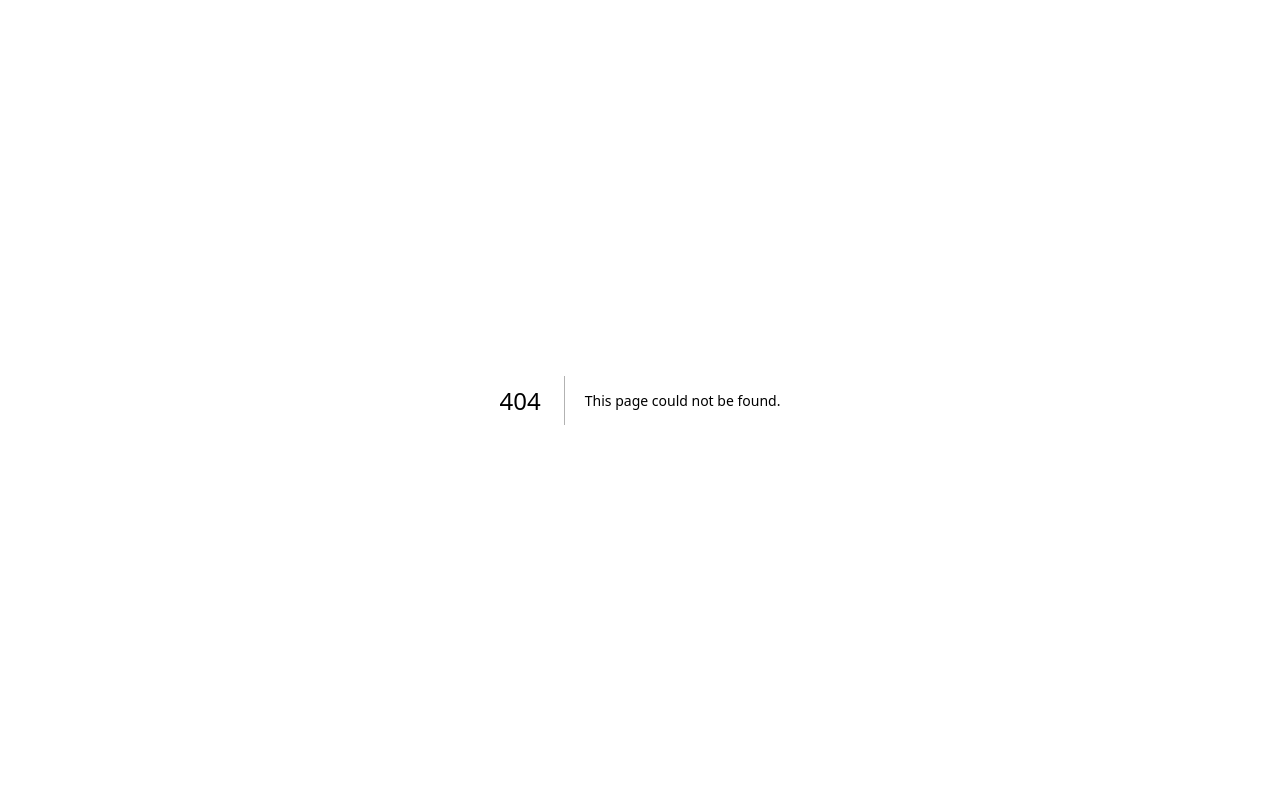
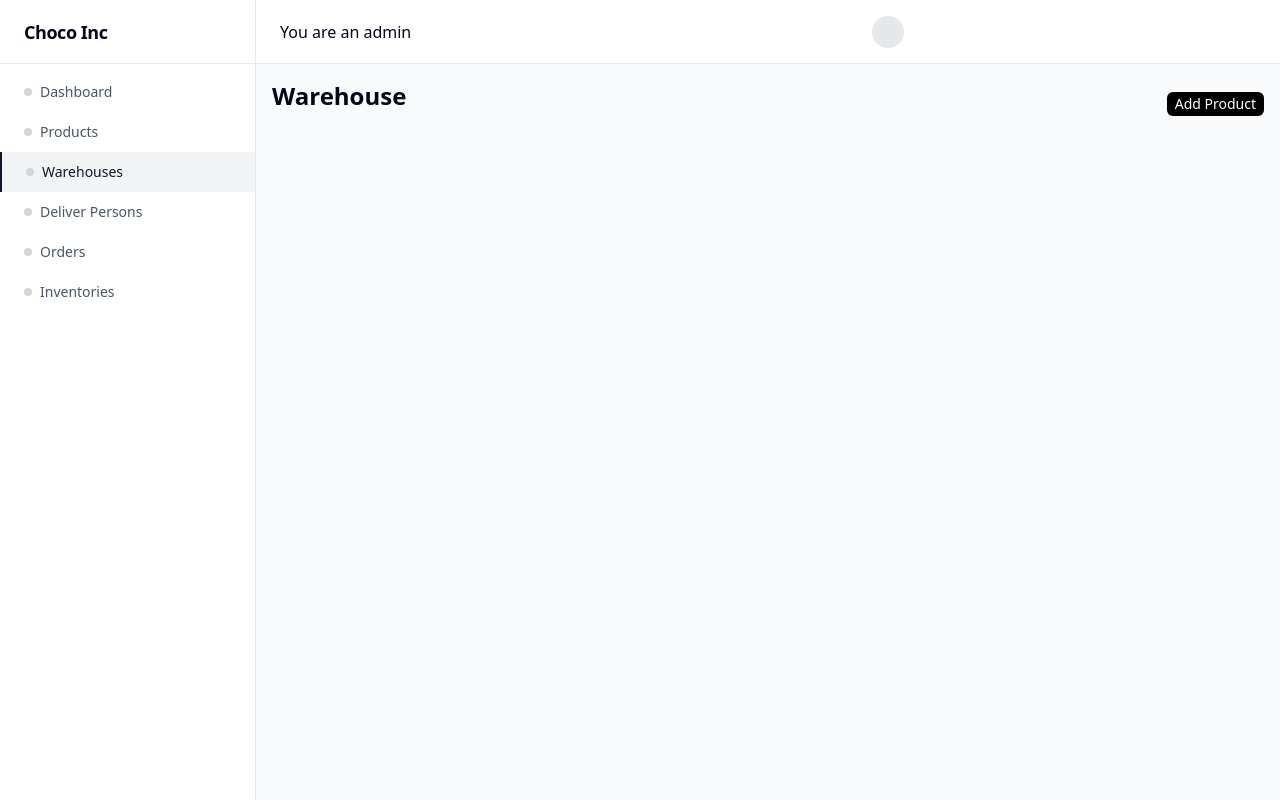
Before and after one commit to Ank09yadav/choco-10MinDelivery-Nextjs, a Next.js app: page /admin/warehouses in a window 1280 px wide. Before the commit this address had no page. Built offline with nearby package versions, Linux system fonts and the light colour scheme.

Commit message:
admin warehouse

```diff
--- a/src/app/admin/warehouse/page.tsx
+++ /dev/null
@@ -1,12 +0,0 @@
-import React from "react";
-
-const Warehouse = ()=>{
-
-    return(
-        <div>
-            <p>this is warehouse page </p>
-        </div>
-    )
-}
-
-export default Warehouse;
--- /dev/null
+++ b/src/app/admin/warehouses/page.tsx
@@ -0,0 +1,16 @@
+import React from "react";
+
+
+const Warehouse = ()=>{
+
+    return(
+        <div className="p-4 md:p6">
+        <div className="flex items-center justify-between">
+            <h1 className="text-2xl font-semibold mb-4">Warehouse</h1>
+            <button className="bg-black text-white text-sm px-2 py-0.5 rounded-sm cursor-pointer hover:bg-gray-600 hover:text-red-400" >Add Product</button>
+        </div>
+        </div>
+    )
+}
+
+export default Warehouse;
--- a/src/app/layout.tsx
+++ b/src/app/layout.tsx
@@ -21,8 +21,8 @@ const geistMono = Geist_Mono({
 });
 
 export const metadata: Metadata = {
-  title: "Create Next App",
-  description: "Generated by create next app",
+  title: "CHoco: 10 min delivery App",
+  description: "ank09yadav ,This is the the 10 min delivery app built with nextjs 13 and its use criptomus for payment and the clerk authentication and the prisma for the database and the zustand for the state management and the react query for the data fetching and the tailwind css for the styling and the shadcn ui for the components and the next auth for the authentication and the next js for the framework and the react for the library and the typecript for the language.",
 };
 
 
```
